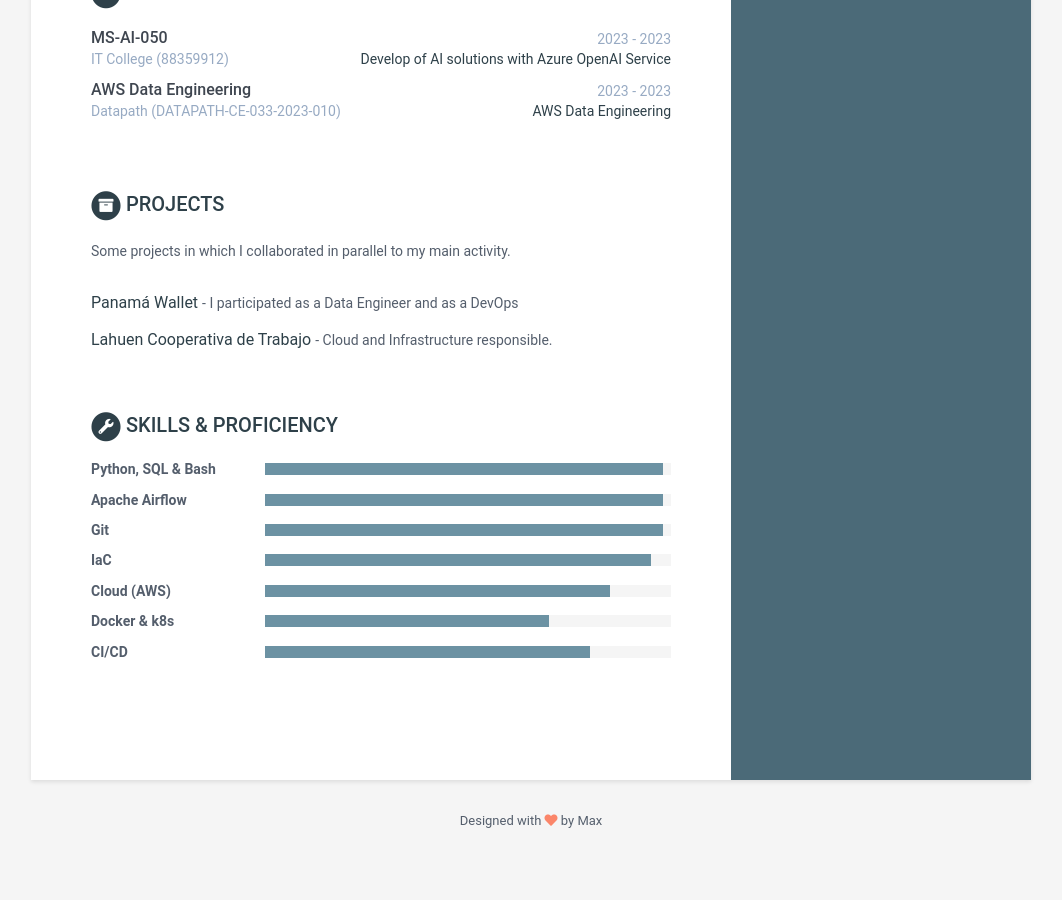
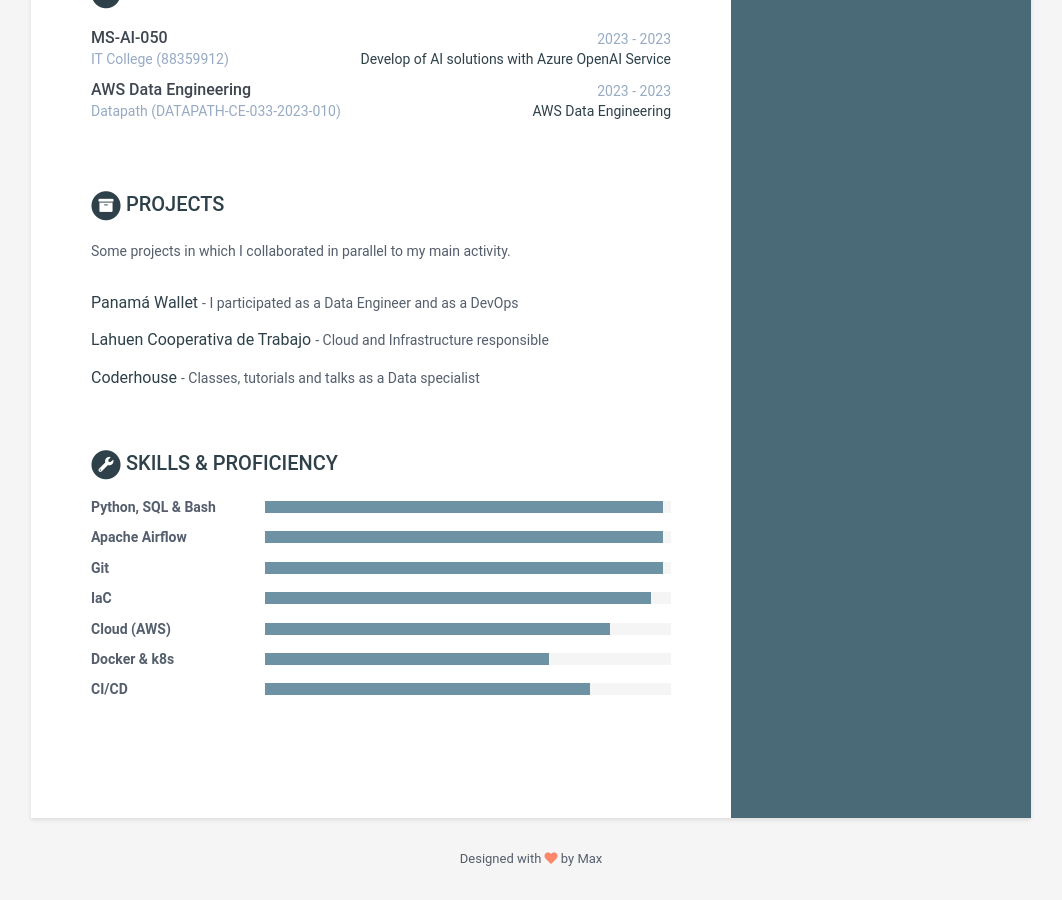
Before and after one commit to macs-devops/max-dataops, a Jekyll site: the page built from index.html, in a window 1280 px wide and 900 px high, scrolled down 1386 px. Shown: the whole window, without its empty margins (109-1171 px from the left). Built offline with Jekyll 4.4.1, drawn with Linux system fonts in a browser that asks for light colours; before the commit the page ends 2248 px from its top, so only the background shows below that.

Commit message:
edit projects

```diff
--- a/_data/data.yml
+++ b/_data/data.yml
@@ -161,7 +161,11 @@ projects:
 
       - title: Lahuen Cooperativa de Trabajo
         link: "https://www.lahuen.ar/"
-        tagline: "Cloud and Infrastructure responsible."
+        tagline: "Cloud and Infrastructure responsible"
+
+      - title: Coderhouse
+        link: "https://www.coderhouse.com"
+        tagline: "Classes, tutorials and talks as a Data specialist"
 
 skills:
     title: Skills &amp; Proficiency
```
